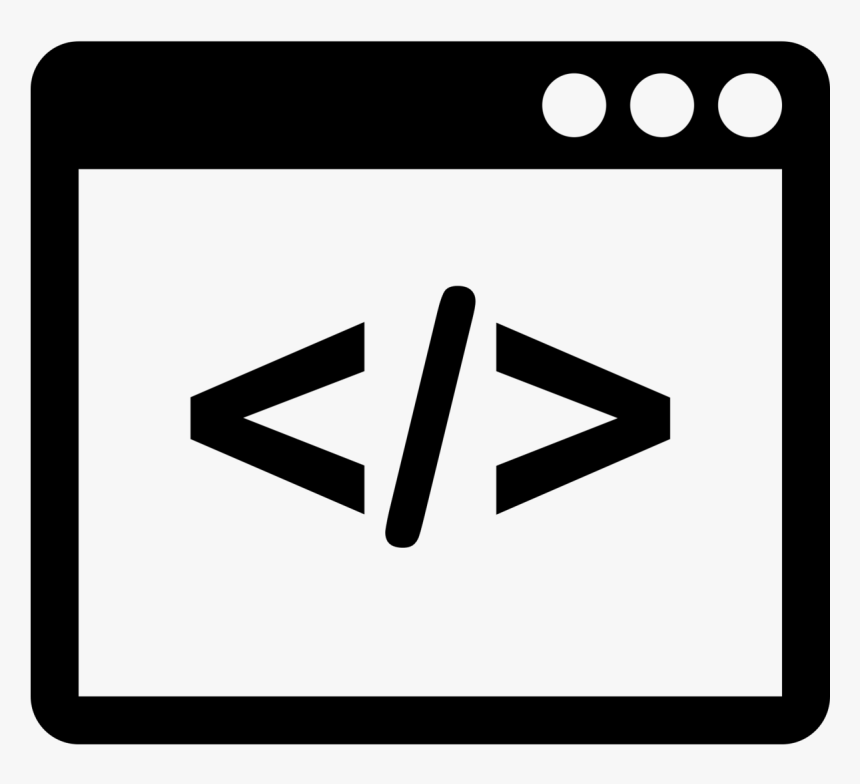
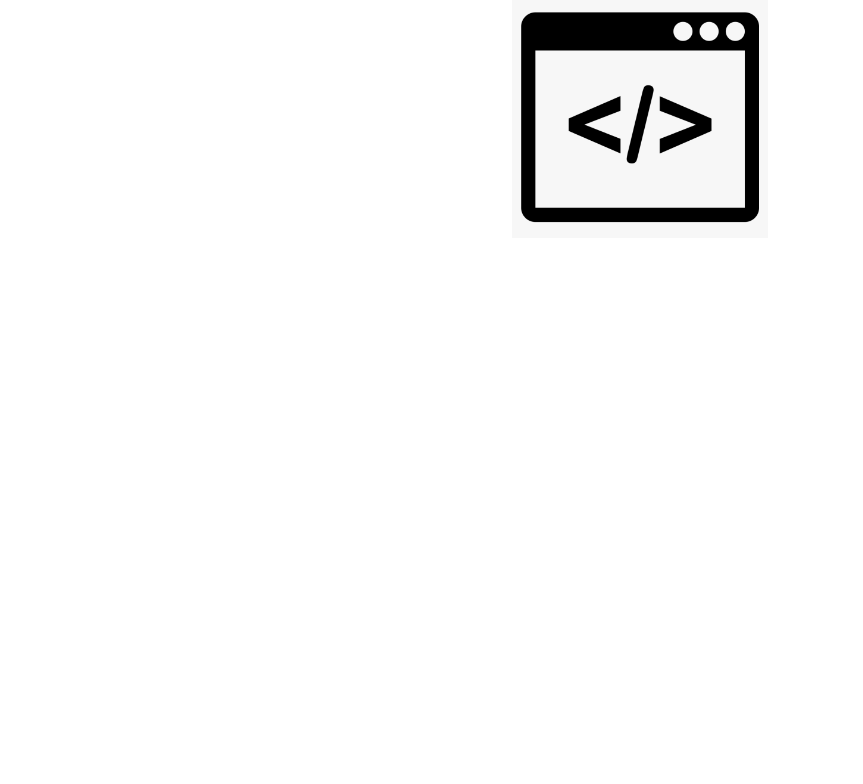
Before and after one commit to IshiThathsarani/Portfolio, a React (Create React App) app: page / in a window 1280 px wide. Shown: the top 784 px of the page, without its empty margins (0-863 px from the left). Built offline with nearby package versions, Linux system fonts and the light colour scheme.

Commit message:
style for the code image

```diff
--- a/src/App.css
+++ b/src/App.css
@@ -53,3 +53,10 @@ html {
   background-color: var(--bg-color);
   top: 150px;
 }
+#code{
+  display: block;
+ margin-left: 20%;
+ margin-right: 20%;
+  width: 20vw;
+   padding-left: 20vw
+}
```
